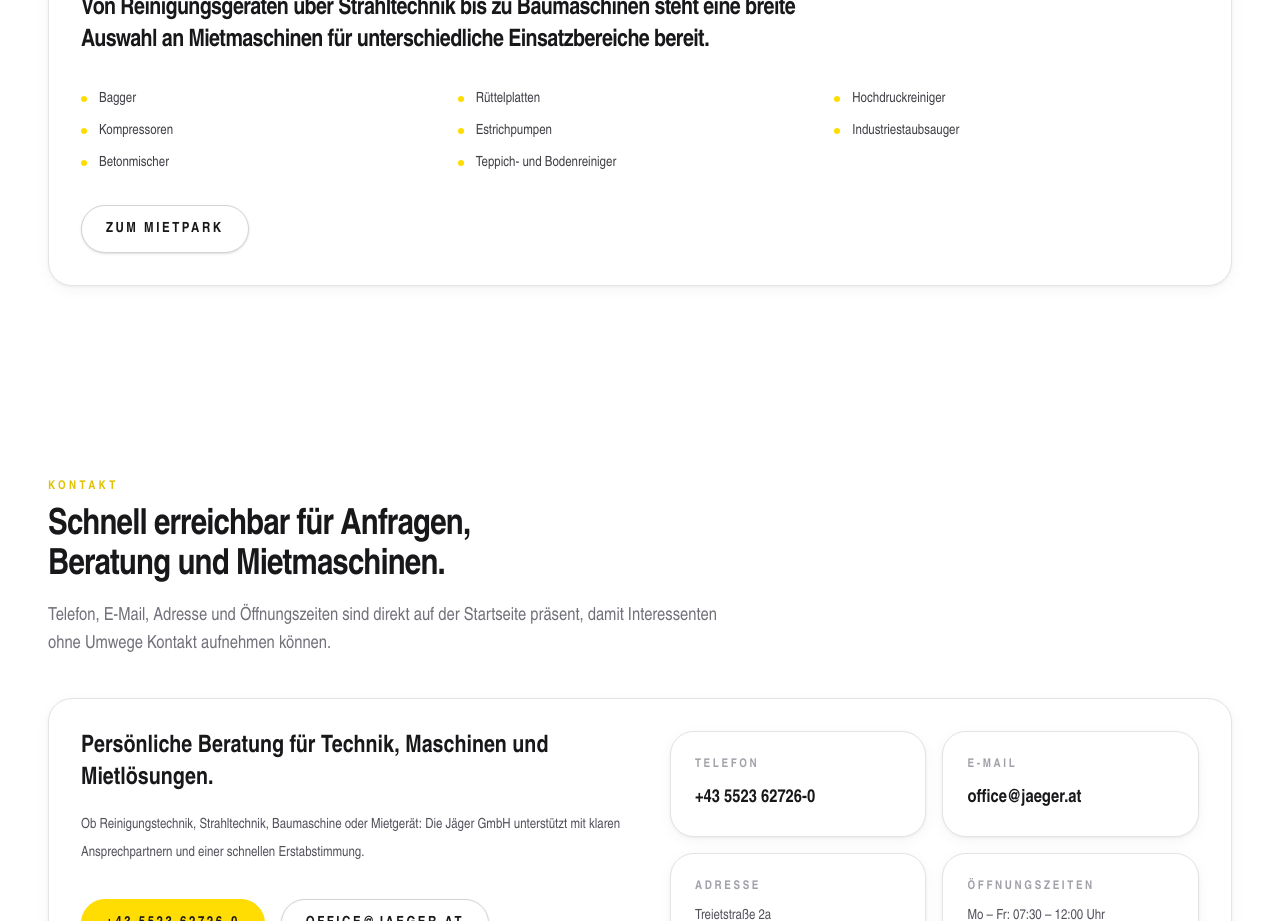
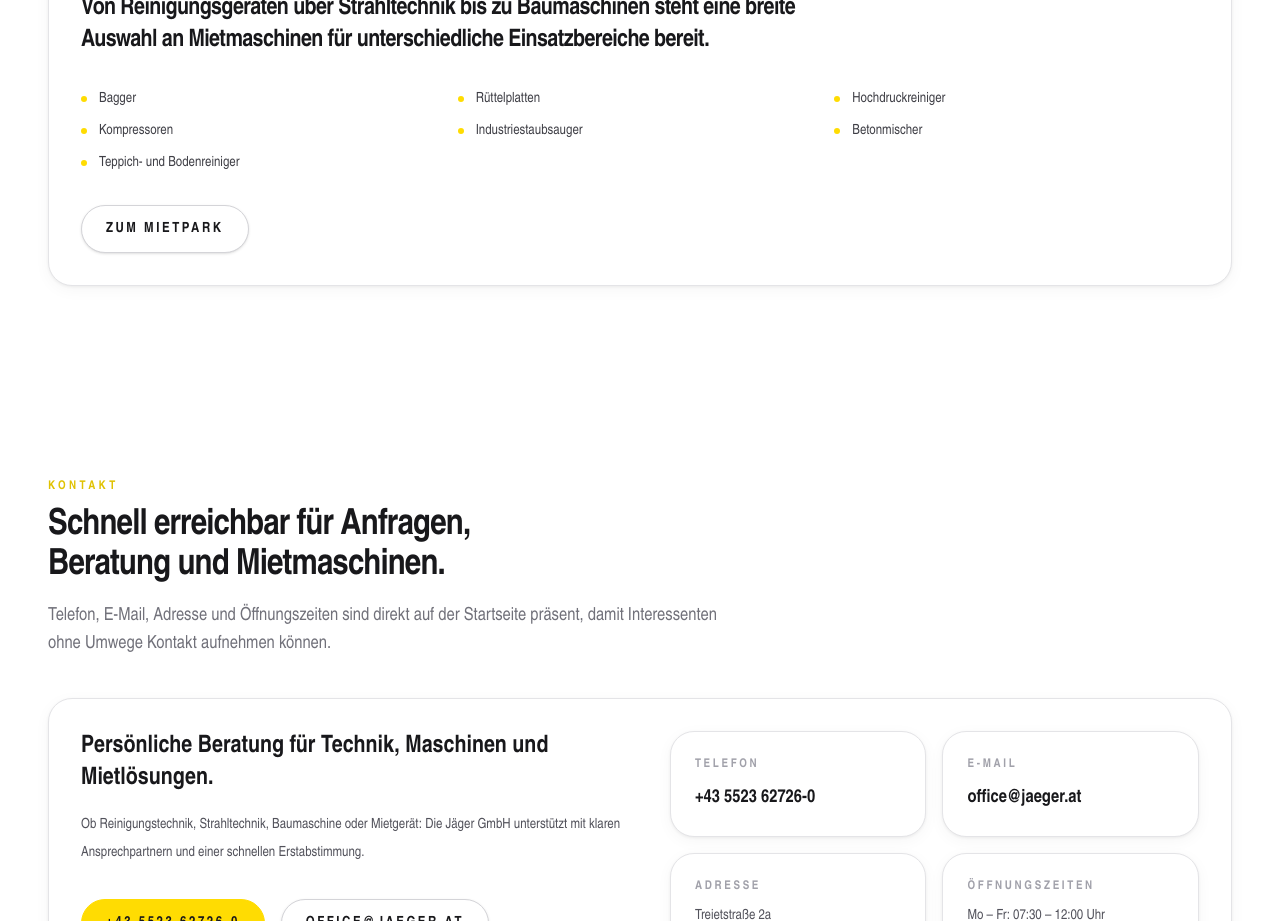
Before and after one commit to mayeraaron/jaeger, a Next.js app: page / in a window 1280 px wide. Shown: the part 2880-3801 px from the top of the page. Built offline with nearby package versions, Linux system fonts and the light colour scheme.

Commit message:
Estrichpumpen aus Sortiment entfernt

```diff
--- a/data/rental.ts
+++ b/data/rental.ts
@@ -3,7 +3,6 @@ export const rentalHighlights = [
   "Rüttelplatten",
   "Hochdruckreiniger",
   "Kompressoren",
-  "Estrichpumpen",
   "Industriestaubsauger",
   "Betonmischer",
   "Teppich- und Bodenreiniger",
@@ -42,7 +41,7 @@ export const rentalCategories = [
   },
   {
     title: "Baumaschinen",
-    text: "Bagger, Rüttelplatten, Kompressoren, Estrichpumpen, Stromaggregate und Betonschleifmaschinen für Baustelle und Infrastruktur.",
+    text: "Bagger, Rüttelplatten, Kompressoren, Stromaggregate und Betonschleifmaschinen für Baustelle und Infrastruktur.",
   },
   {
     title: "Zubehör & Ergänzungen",
--- a/data/services.ts
+++ b/data/services.ts
@@ -85,11 +85,10 @@ export const serviceDetails: ServiceDetail[] = [
     overviewText:
       "Moderne Baumaschinen und Zubehör für Baustelle und Infrastruktur – mit fachkundiger Beratung und flexiblen Mietoptionen für zeitkritische Projekte.",
     description: [
-      "Das Sortiment umfasst Estrichpumpen, Kompressoren, Bagger, Stromaggregate und Betonschleifmaschinen von führenden Herstellern für professionelle Einsätze im Bau- und Infrastrukturbereich.",
+      "Das Sortiment umfasst Kompressoren, Bagger, Stromaggregate und Betonschleifmaschinen von führenden Herstellern für professionelle Einsätze im Bau- und Infrastrukturbereich.",
       "Neben dem Kauf steht auch ein flexibler Mietservice zur Verfügung – mit modernen, regelmäßig gewarteten Maschinen und fachkundiger Beratung für die Auswahl der richtigen Technik für Ihr Projekt.",
     ],
     benefits: [
-      "Estrichpumpen für Boden- und Deckenestrich",
       "Kompressoren für Baustellen und gewerbliche Anwendungen",
       "Bagger für Erd- und Abbrucharbeiten",
       "Stromaggregate für netzunabhängige Stromversorgung",
```
